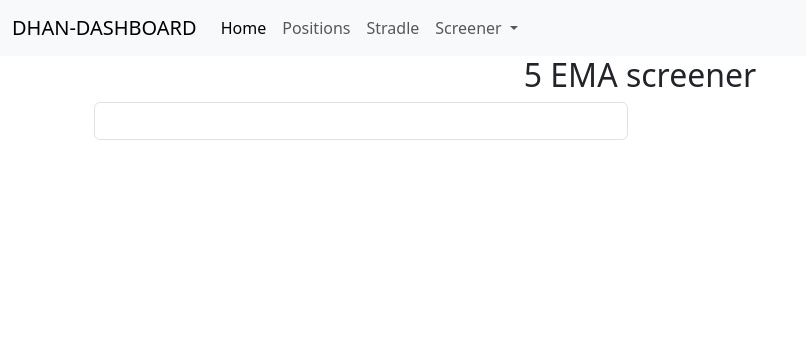
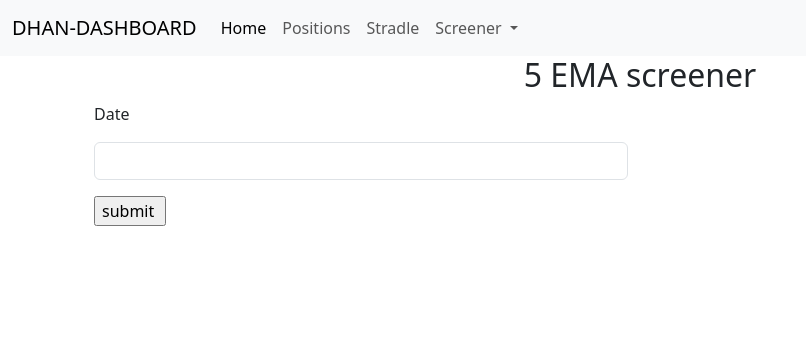
Before and after one commit to sbsomu56/dhan, a Flask app: template templates/screener_5_ema.html in a window 1280 px wide. Shown: the top 356 px of the page, without its empty margins (0-806 px from the left). Run offline with Flask 3, Linux system fonts and the light colour scheme; the template is opened without the code that fills it, so the values that code supplies are empty; parts of the project's set-up code (start-up, migrations or seed data) failed here and were passed over.

Commit message:
add onclick button

```diff
--- a/main.py
+++ b/main.py
@@ -1,4 +1,4 @@
-from flask import Flask, render_template, jsonify
+from flask import Flask, render_template, jsonify, request
 import os
 import pandas as pd
 from dhanhq import dhanhq
@@ -145,14 +145,18 @@ def get_positions():
   return jsonify(df)
 
 
-@app.route('/screener-5-ema')
+@app.route('/screener-5-ema', methods=['POST', 'GET'])
 def screener_5_ema():
-  holdings = pd.DataFrame(dhan.get_holdings()['data'])
-  holdings['LTP'] = holdings['securityId'].map(lambda x: get_ltp(x))
+  if request.method == 'POST':
+    date = request.form.get('date')
+    holdings = pd.DataFrame(dhan.get_holdings()['data'])
+    holdings['LTP'] = holdings['securityId'].map(lambda x: get_ltp(x))
 
-  return render_template('screener_5_ema.html',
-                         tables=[holdings.to_html(classes='data')],
-                         titles=holdings.columns.values)
+    return render_template('screener_5_ema.html',
+                           tables=[holdings.to_html(classes='data')],
+                           titles=holdings.columns.values)
+  else:
+    return render_template('screener_5_ema.html')
 
 
 @app.route('/screener-15-ema')
--- a/templates/screener_5_ema.html
+++ b/templates/screener_5_ema.html
@@ -5,7 +5,12 @@
     <h2 align="center">5 EMA screener</h2>
     <div class="row">
       <div class="col md-2">
-        <input type="text" name="Date" id="date" class="form-control"/>
+        <form action="#" method="POST">
+          <p>Date</p>
+          <p><input type="text" name="Date" id="date" class="form-control"/></p>
+          <p><input type="submit" value="submit "/></p>
+        </form>
+
       </div>
 
       <div class="col md-8">
```
